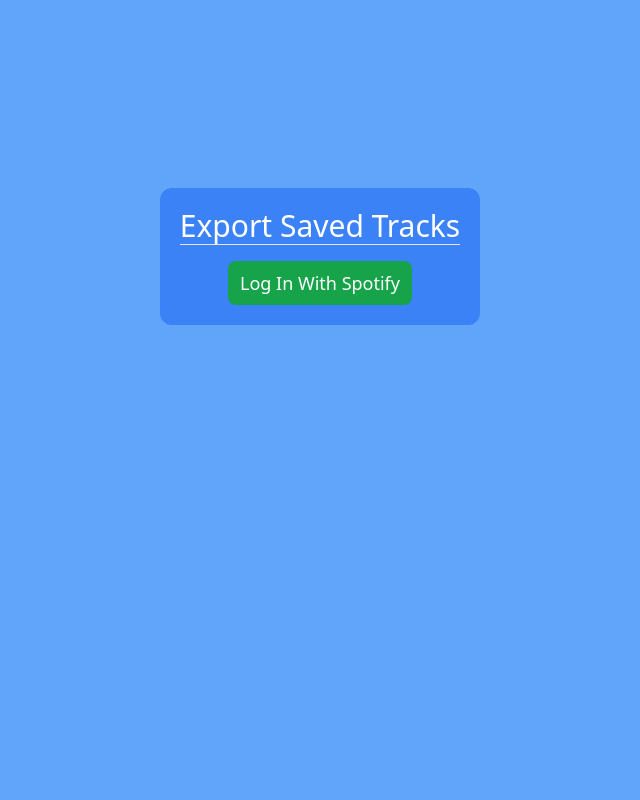
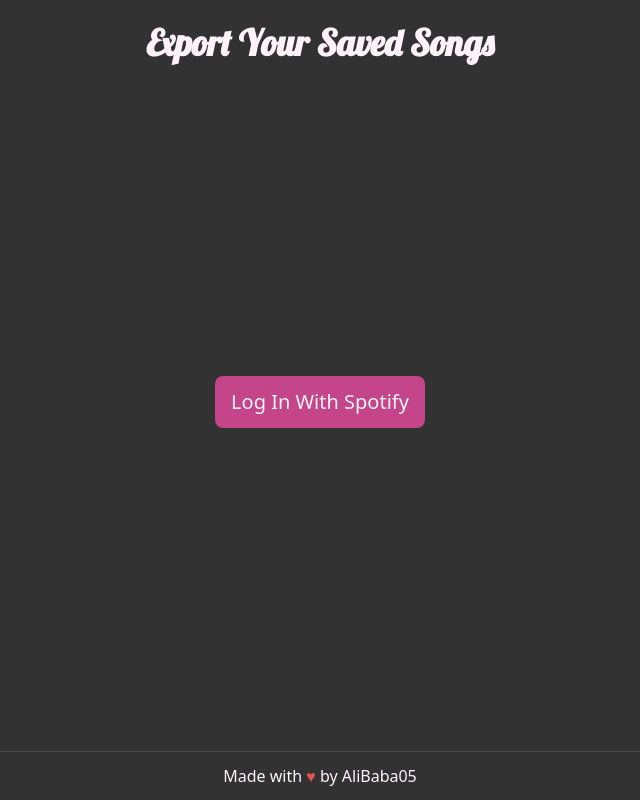
Before and after one commit to malialp/spotify-export-saved, a React (Vite) app: page / in a window 1280 px wide. Shown: the whole page, without its empty margins (320-960 px from the left). Built offline with nearby package versions, Linux system fonts and the light colour scheme.

Commit message:
edit app.jsx

```diff
--- a/src/App.jsx
+++ b/src/App.jsx
@@ -1,7 +1,7 @@
 import { useEffect, useState } from "react";
 import { Cookies } from "react-cookie";
-import { get_saved_tracks, export_data_csv, export_data_json } from "./Utils";
-import { auth_url } from "./Constants";
+import { get_saved_tracks } from "./Utils";
+import { Loading, Buttons, LogInButton, Footer } from "./Components/Components";
 
 const cookies = new Cookies();
 
@@ -16,6 +16,8 @@
       const token = new URLSearchParams(window.location.hash.substring(1)).get(
         "access_token"
       );
+
+      window.location.href = window.location.href.split("#")[0] + "#";
 
       setToken(token);
       cookies.set("access_token", token, {
@@ -38,50 +40,23 @@
   }, [token]);
 
   return (
-    <div className="bg-blue-400 h-full">
-      <div className="container mx-auto flex justify-center items-center h-full -translate-y-36">
-        <div className="bg-blue-500 p-5 rounded-xl">
-          <h1 className="text-white text-3xl font-medium">
-            Export Saved Tracks
+    <div className="bg-[#323232] h-full">
+      <div className="container mx-auto h-full flex flex-col">
+        <div className="h-full grid grid-cols-1 grid-rows-2 mx-auto">
+          <h1 className="text-[#FFF2F9] text-[2.25rem] font-bold font-lobster w-full pt-4">
+            Export Your Saved Songs
           </h1>
-          <hr />
-          <div className="flex justify-center mt-4">
-            {token !== null ? (
-              <div>
-                {songs !== null ? (
-                  <div className="flex flex-col gap-2">
-                    <button
-                      className="text-white text-lg bg-green-600 rounded-lg py-2 px-3 font-medium"
-                      onClick={() => {
-                        export_data_json(songs);
-                      }}
-                    >
-                      Export Data as JSON
-                    </button>
-
-                    <button
-                      className="text-white text-lg bg-green-600 rounded-lg py-2 px-3 font-medium"
-                      onClick={() => {
-                        export_data_csv(songs);
-                      }}
-                    >
-                      Export Data as CSV
-                    </button>
-                  </div>
-                ) : (
-                  <h1 className="text-white text-lg">Please Wait...</h1>
-                )}
+          <div>
+            {token ? (
+              <div className="flex flex-col gap-2 -translate-y-10">
+                {songs ? <Buttons songs={songs} /> : <Loading />}
               </div>
             ) : (
-              <a
-                href={auth_url}
-                className="text-white text-lg bg-green-600 rounded-lg py-2 px-3 font-medium"
-              >
-                Log In With Spotify
-              </a>
+              <LogInButton />
             )}
           </div>
         </div>
+        <Footer />
       </div>
     </div>
   );
```
